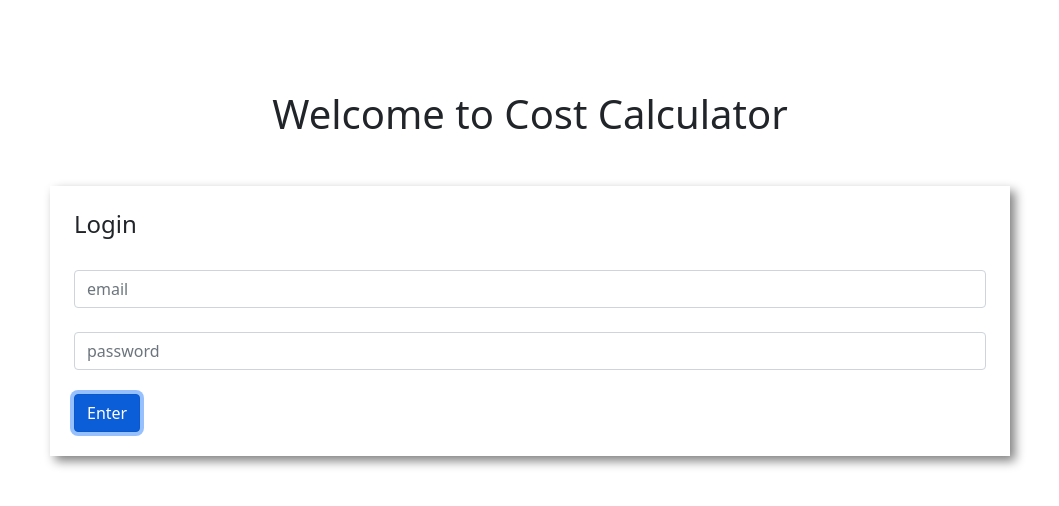
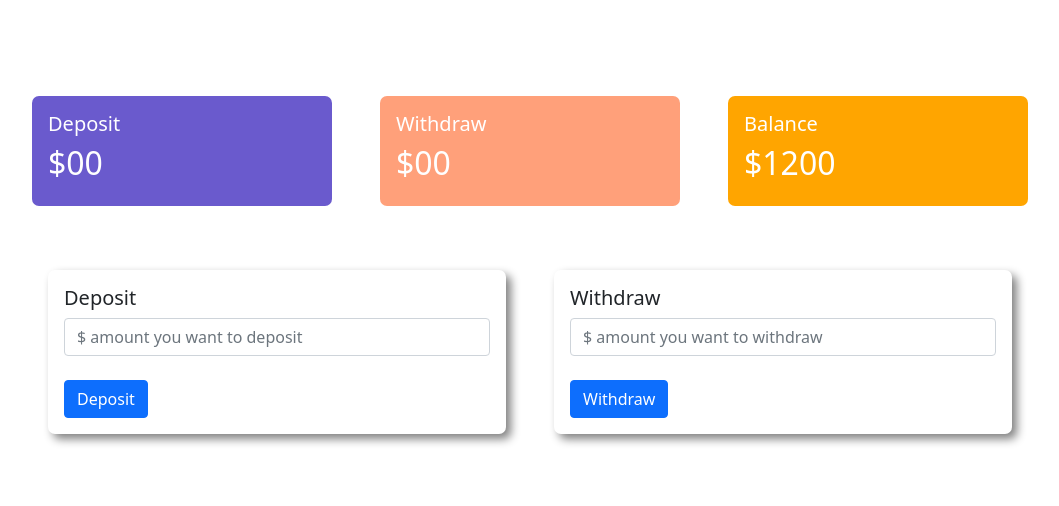
Before and after one commit to Towhidul-98/Cost-calculator, a plain HTML site: page index.html in a window 1280 px wide. Both pictures are taken after a click on the button "Enter". Shown: the whole page, without its empty margins (110-1169 px from the left). Drawn offline with Linux system fonts and the light colour scheme.

Commit message:
design done

```diff
--- a/css/style.css
+++ b/css/style.css
@@ -1,6 +1,24 @@
 .margin-head{
     margin-top:7%;
 }
-.submit-field{
+.shade{
     box-shadow: 5px 5px 10px gray;
 }
+#transaction-page{
+    display:none;
+}
+.deposit{
+    background-color: slateblue;
+}
+.withdraw{
+    background-color: lightsalmon;
+}
+.balance{
+   background-color: orange;
+}
+.border-radius{
+   border-radius: 7px;
+}
+.text{
+    color: white;
+}
--- a/index.html
+++ b/index.html
@@ -8,15 +8,77 @@
     <link rel="stylesheet" href="css/bootstrap.min.css">
 </head>
 <body>
+        <div id="WelcomePage">
             <h1 class="text-center margin-head">Welcome to Cost Calculator</h1>
-        <div class="w-75 mx-auto p-4 mt-5 submit-field">
+            <div class="w-75 mx-auto p-4 mt-5 shade border-radius">
                 <h4>Login</h4>
                 <br>
                 <input type="email" placeholder="email" class="form-control">
                 <br>
                 <input type="password" placeholder="password" class="form-control">
                 <br>
-            <button class="btn btn-primary" class="form-control">Enter</button>
+                <button id="submit" class="btn btn-primary" class="form-control">Enter</button>
             </div>
+        </div>
+        <!--Second Page-->
+        <div class="container px-4 mt-5" id="transaction-page">
+            <!--Boxes showing the amount-->
+            <div class="p-5  row g-5 text d-flex justify-content-center">
+              <div class="col">
+               <div class="p-3 deposit border-radius">
+                   <h5 id="deposit-money">Deposit</h5>
+                   <h2>$00</h2>
+               </div>
+              </div>
+              <div class="col">
+                <div class="p-3 withdraw border-radius">
+                    <h5 id="withdraw-money">Withdraw</h5>
+                    <h2>$00</h2>
+                </div>
+              </div>
+              <div class="col">
+                <div class="p-3 balance border-radius">
+                    <h5 id="total-money">Balance</h5>
+                    <h2>$1200</h2>
+                </div>
+               </div>
+            </div>
+            <!--Boxes Showing the inputs-->
+            <div class="container px-4">
+                <div class="row gx-5 m-3">
+                  <div class="col">
+                   <div class="p-3 border-radius shade">
+                       <h5>Deposit</h5>
+                       <input type="text" id="money-received" class="form-control" placeholder="$ amount you want to deposit">
+                       <br>
+                       <button class="btn btn-primary" id="depositClick">Deposit</button>
+                   </div>
+                  </div>
+                  <div class="col">
+                    <div class="p-3 border-radius shade">
+                       <h5>Withdraw</h5>
+                       <input type="text" id="money-withdrawn" class="form-control" placeholder="$ amount you want to withdraw">
+                       <br>
+                       <button class="btn btn-primary" id="withdrawClick">Withdraw</button>
+                    </div>
+                  </div>
+                </div>
+              </div>
+        </div>
+        <script>
+            //Login Button Event Handler
+            const submit=document.getElementById("submit");
+            submit.addEventListener("click",function(){
+                const welcome=document.getElementById("WelcomePage");
+                welcome.style.display='none';
+                const transaction=document.getElementById("transaction-page");
+                transaction.style.display='block';
+            })
+
+
+
+
+
+</script>
 </body>
 </html>
```
Lines whose indentation alone changed are shown as unchanged.
